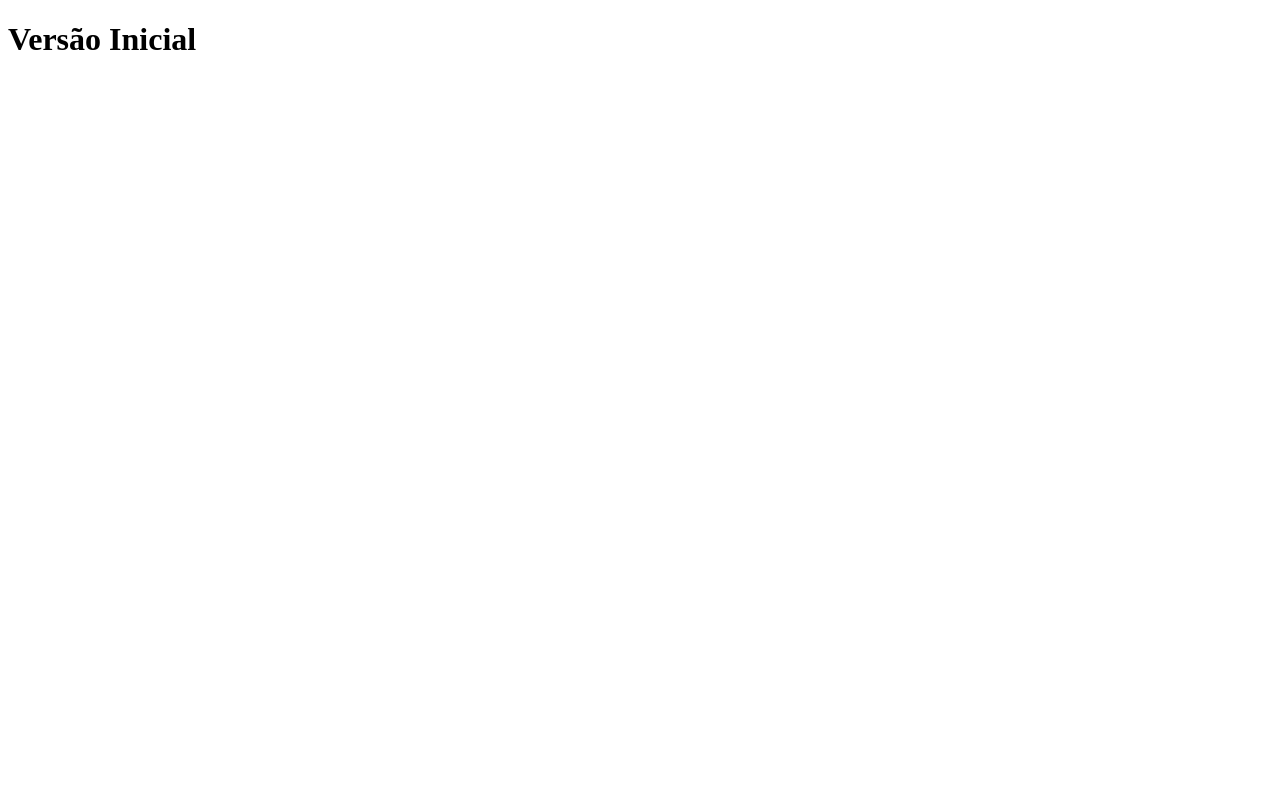
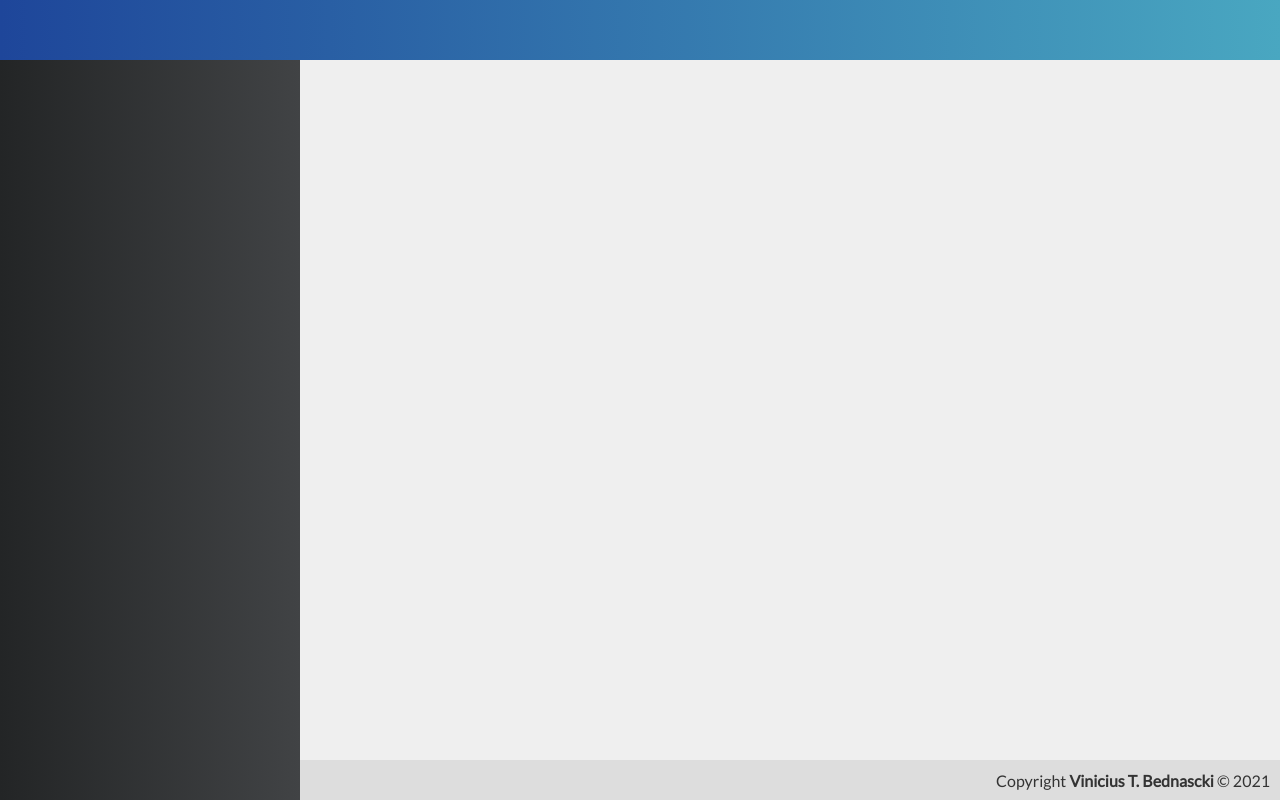
Before and after one commit to ViniciusTBednascki/CursoVuejs, a Vue app in the folder projeto06/knowledge/versao-inicial/frontend/: page / in a window 1280 px wide. Built offline with nearby package versions, Linux system fonts and the light colour scheme.

Commit message:
criando a estrutura inicial do Template

```diff
--- a/projeto06/knowledge/versao-inicial/frontend/src/App.vue
+++ b/projeto06/knowledge/versao-inicial/frontend/src/App.vue
@@ -1,15 +1,44 @@
 <template>
 	<div id="app">
-		<h1>Versão Inicial</h1>
+		<Header />
+		<Menu />
+		<Content />
+		<Footer />
 	</div>
 </template>
 
 <script>
+import Header from '@/components/template/Header.vue'
+import Menu from '@/components/template/Menu.vue'
+import Content from '@/components/template/Content.vue'
+import Footer from '@/components/template/Footer.vue'
+
 export default {
 	name: "App",
+	components: { Header, Menu, Content, Footer }
 }
 </script>
 
 <style>
+	* {
+		font-family: "Lato", sans-serif;
+	}
 
+	body {
+		margin: 0;
+	}
+
+	#app {
+		-webkit-font-smoothing: antialiased;
+		-moz-osx-font-smoothing: grayscale;
+
+		height: 100vh;
+		display: grid;
+		grid-template-rows: 60px 1fr 40px;
+		grid-template-columns: 300px 1fr;
+		grid-template-areas:
+			"header header"
+			"menu content"
+			"menu footer";
+	}
 </style>
--- /dev/null
+++ b/projeto06/knowledge/versao-inicial/frontend/src/components/template/Content.vue
@@ -0,0 +1,19 @@
+<template>
+    <div class="content">
+
+    </div>
+</template>
+
+<script>
+export default {
+    name: 'Content'
+}
+</script>
+
+<style>
+    .content {
+        grid-area: content;
+        background-color: #efefef;
+        padding: 20px;
+    }
+</style>
--- /dev/null
+++ b/projeto06/knowledge/versao-inicial/frontend/src/components/template/Footer.vue
@@ -0,0 +1,24 @@
+<template>
+    <footer class="footer">
+        <span>Copyright <strong>Vinicius T. Bednascki</strong> © 2021</span>
+    </footer>
+</template>
+
+<script>
+export default {
+    name: 'Footer'
+}
+</script>
+
+<style>
+    .footer {
+        grid-area: footer;
+        background-color: #DDD;
+        color: #333;
+
+        display: flex;
+        align-items: center;
+        justify-content: flex-end;
+        padding-right: 10px;
+    }
+</style>
--- /dev/null
+++ b/projeto06/knowledge/versao-inicial/frontend/src/components/template/Header.vue
@@ -0,0 +1,20 @@
+<template>
+    <header class="header"></header>
+</template>
+
+<script>
+export default {
+    name: 'Header'
+}
+</script>
+
+<style>
+    .header {
+        grid-area: header;
+        background: linear-gradient(to right, #1e469a, #49a7c1);
+
+        display: flex;
+        justify-content: center;
+        align-items: center;
+    }
+</style>
--- /dev/null
+++ b/projeto06/knowledge/versao-inicial/frontend/src/components/template/Menu.vue
@@ -0,0 +1,20 @@
+<template>
+    <aside class="menu"></aside>
+</template>
+
+<script>
+export default {
+    name: 'Menu'
+}
+</script>
+
+<style>
+    .menu {
+        grid-area: menu;
+        background: linear-gradient(to right, #232526, #414345);
+
+        display: flex;
+        flex-direction: column;
+        flex-wrap: wrap;
+    }
+</style>
```
